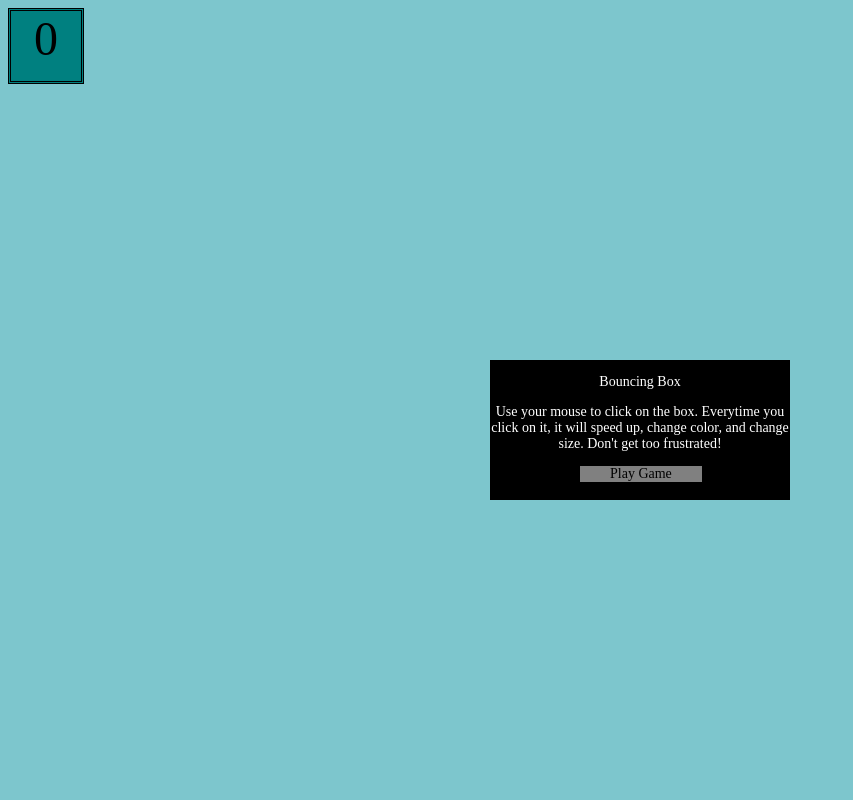
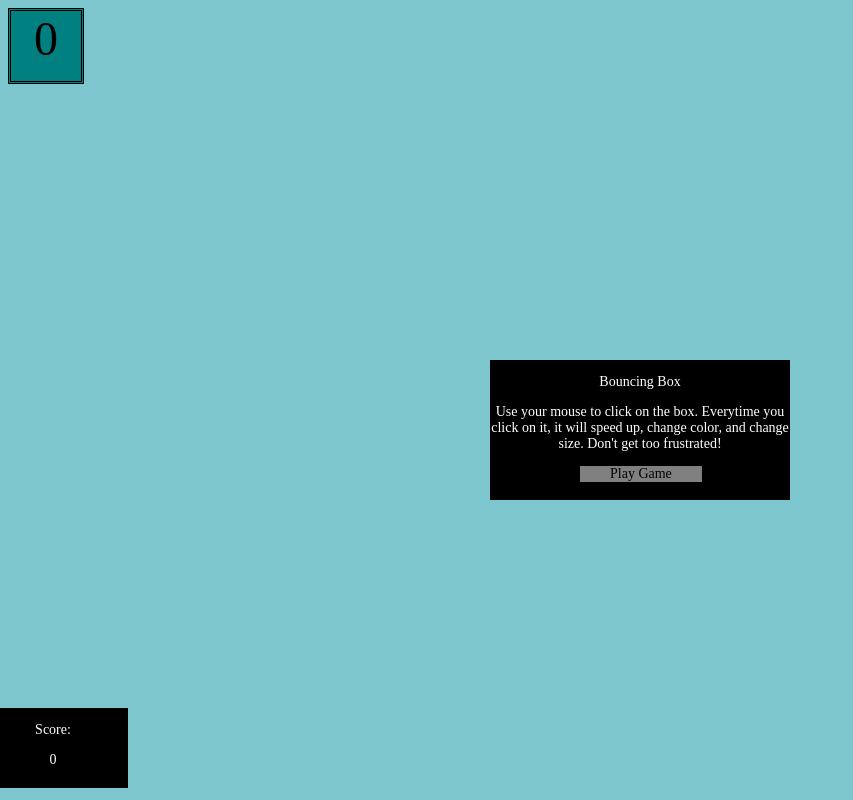
Before and after one commit to MZengel21/MZengel21.github.io, a plain HTML site: page projects/bouncing-box/index.html in a window 1280 px wide. Shown: the whole page, without its empty margins (0-853 px from the left). Drawn offline with Linux system fonts and the light colour scheme.

Commit message:
A basic website

```diff
--- a/projects/bouncing-box/index.html
+++ b/projects/bouncing-box/index.html
@@ -21,7 +21,6 @@
 			font-size: 300%;
 			text-align: center;
 			border-style: double;
-			/*line-height: 70px;*/
 		}
 		body {
 			background: rgb(125, 198, 205);
@@ -51,6 +50,21 @@
 			padding-right: 30px;
 			padding-left: 30px;
 		}
+		.pointsbox {
+			background-color: black;
+			font-size: 14px;
+			position: absolute;
+			color: white;
+			text-align: center;
+			width:150px;
+    		height:80px;
+    		top:93.5%;
+    		left: 10%;
+    		margin-top:-40px;
+		    margin-left:-150px;
+		    display: table;
+
+		}
 	</style>
 
 </head>
@@ -61,7 +75,8 @@
 		<p>Bouncing Box</p>
 		<p>Use your mouse to click on the box. Everytime you click on it, it will speed up, change color, and change size. Don't get too frustrated!</p>
 		<div class="button">Play Game</div>
-	</div>
+		</div>
+		<div class="pointsbox"><p>Score:<div class="yourPoints">?</div></p></div>
 	<!-- BEGIN JAVASCRIPT -->
 	<script>
 		(function(){
@@ -69,6 +84,7 @@
 			/* global &*/
 			// Variable declarations
 			var box;
+			var yourPoints;
 			var textbox;
 			var textboxDisplay;
 			var button;
@@ -77,6 +93,8 @@
 			var update;
 			var handleBoxClick;
 			var boardHeight;
+			var points;
+			var worldHighScore;
 
 			function getRandomInt(min, max) {
 				return Math.floor(Math.random() * (max - min + 1)) + min;
@@ -84,6 +102,7 @@
 			// jQuery stuff setup for you
 			box = $('.box');
 			textbox = $('.textbox');
+			yourPoints = $('.yourPoints');
 			button = $('.button');
 			boardWidth = $('.board').width();
 			boardHeight = $( window ).height();
@@ -92,7 +111,6 @@
 			var positionX;
 			var speed;
 			var acceleration;
-			var points;
 			var basePoints;
 			var directionX;
 			var positionY;
@@ -120,6 +138,7 @@
 			box.css('width', width);
 			box.css('height', height);
 			box.text(points);
+			yourPoints.text(points);
 			// TODO 3 / 4
 			update = function() {
 				positionX = positionX + (speed * directionX);
@@ -137,8 +156,8 @@
 					directionX = 1;
 				}
 				box.text(points);
+				yourPoints.text(points);
 			};
-
 
 			// TODO 5 / 6
 			handleBoxClick = function() {
```
